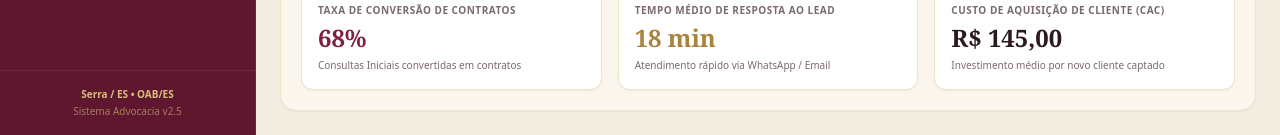
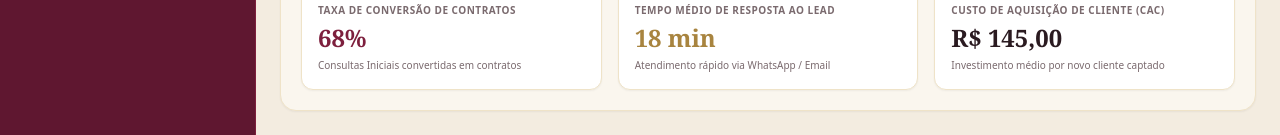
Before and after one commit to valeskamonteiro9918-art/sistema-advocacia, a React (Vite) app: page / in a window 1280 px wide. Shown: the part 762-897 px from the top of the page. Built offline with nearby package versions, Linux system fonts and the light colour scheme.

Commit message:
Update App.tsx

```diff
--- a/App.tsx
+++ b/App.tsx
@@ -496,10 +496,6 @@ export default function App() {
         </div>
 
         {/* Footer Info */}
-        <div className="p-4 border-t text-center text-[10px]" style={{ borderColor: `${PALETTE.dourado}30`, color: PALETTE.douradoClaro }}>
-          <p className="font-semibold">Serra / ES • OAB/ES</p>
-          <p className="opacity-60 mt-0.5">Sistema Advocacia v2.5</p>
-        </div>
       </aside>
 
       {/* MAIN CONTENT AREA */}
```
